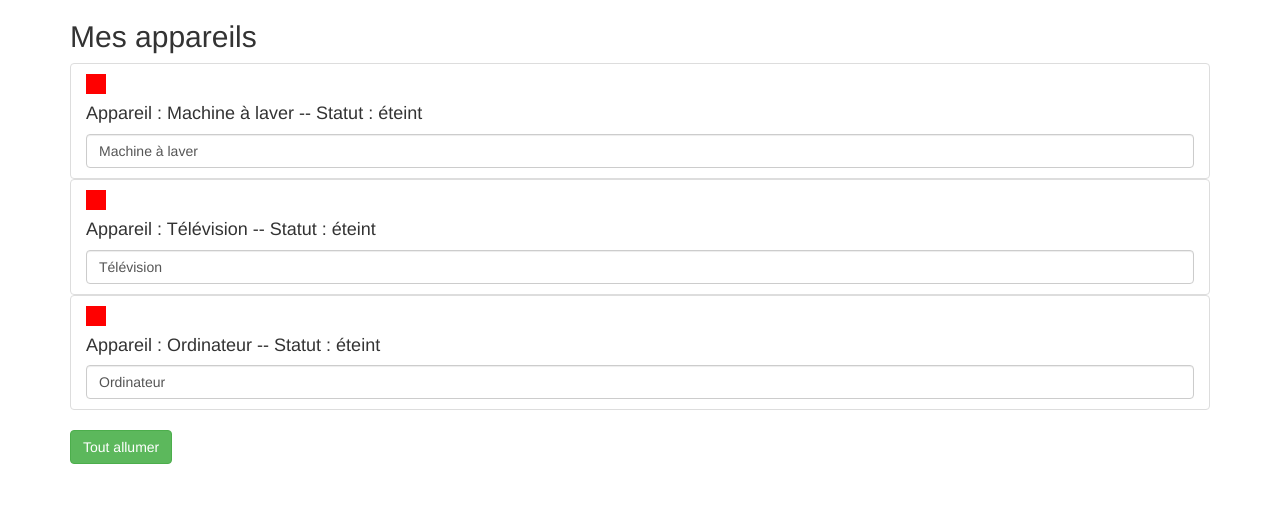
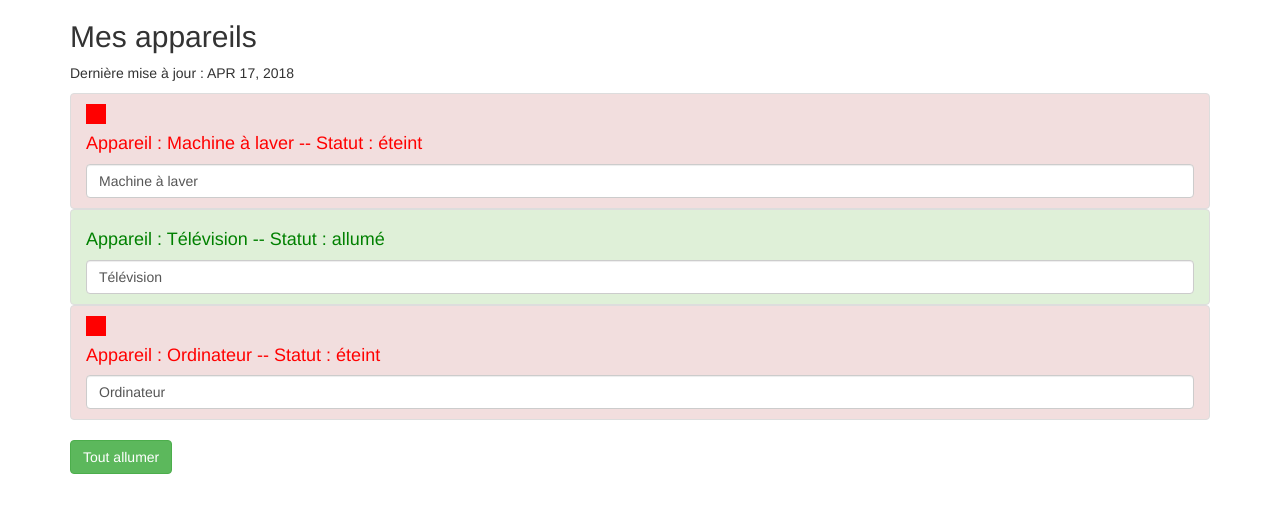
Before and after one commit to Gholdsmith/OC_learning, an Angular app: page / in a window 1280 px wide. Shown: the top 512 px of the page. Built offline with nearby package versions, Linux system fonts and the light colour scheme.

Commit message:
services

```diff
--- a/src/app/app.component.html
+++ b/src/app/app.component.html
@@ -1,7 +1,10 @@
+
+
 <div class="container">
   <div class="row">
     <div class="col-xs-12">
       <h2>Mes appareils</h2>
+      <p>Dernière mise à jour : {{lastUpdate | async | date | uppercase}}</p>
       <ul class="list-group">
         <app-appareil *ngFor="let appareil of appareils"
         [appareilName] = appareil.name [appareilStatus] = appareil.status></app-appareil>
--- a/src/app/app.component.ts
+++ b/src/app/app.component.ts
@@ -1,4 +1,6 @@
 import { Component } from '@angular/core';
+import { resolve } from 'path';
+import { reject } from 'q';
 
 @Component({
   selector: 'app-root',
@@ -9,13 +11,13 @@ export class AppComponent {
   isAuth = false;
 
   appareils = [
-    {
+  {
       name: 'Machine à laver',
       status: 'éteint'
     },
     {
       name: 'Télévision',
-      status: 'éteint'
+      status: 'allumé'
     },
     {
       name: 'Ordinateur',
@@ -35,4 +37,12 @@ export class AppComponent {
     console.log('On allume tout');
   }
 
+  lastUpdate = new Promise((resolve, reject) => {
+    const date = new Date();
+    setTimeout(() => {
+      resolve(date);
+    }, 2000);
+  })
+
+
 }
--- a/src/app/appareil/appareil.component.html
+++ b/src/app/appareil/appareil.component.html
@@ -1,5 +1,7 @@
-<li class="list-group-item">
+<li [ngClass]="{'list-group-item': true,
+                'list-group-item-success': appareilStatus == 'allumé',
+                'list-group-item-danger': appareilStatus =='éteint'}">
   <div style="width:20px;height:20px;background-color:red;" *ngIf="appareilStatus === 'éteint'"></div>
-  <h4>Appareil : {{appareilName}} -- Statut : {{getStatus()}}</h4>
+  <h4 [ngStyle]="{color:getColor()}">Appareil : {{appareilName}} -- Statut : {{getStatus()}}</h4>
   <input class="form-control" type="text" [(ngModel)]="appareilName">
 </li>
--- a/src/app/appareil/appareil.component.ts
+++ b/src/app/appareil/appareil.component.ts
@@ -19,4 +19,13 @@ export class AppareilComponent implements OnInit {
     return this.appareilStatus;
   }
 
+  getColor() {
+    if (this.appareilStatus === 'allumé') {
+      return 'green';
+    }
+    else if (this.appareilStatus === 'éteint') {
+      return 'red';
+    }
+  }
+
 }
```
